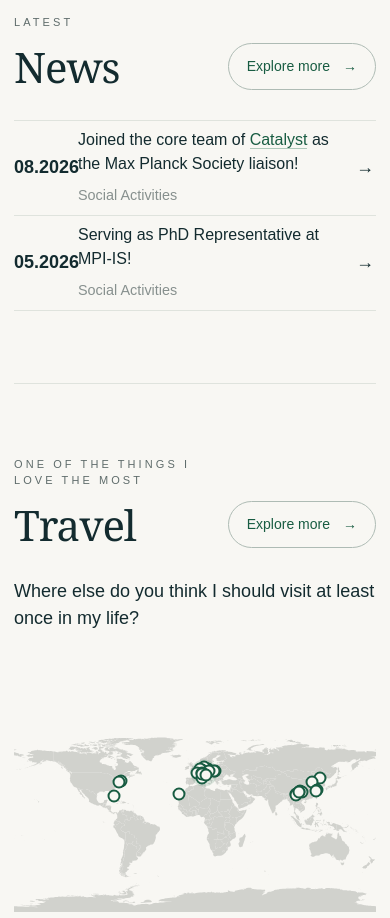
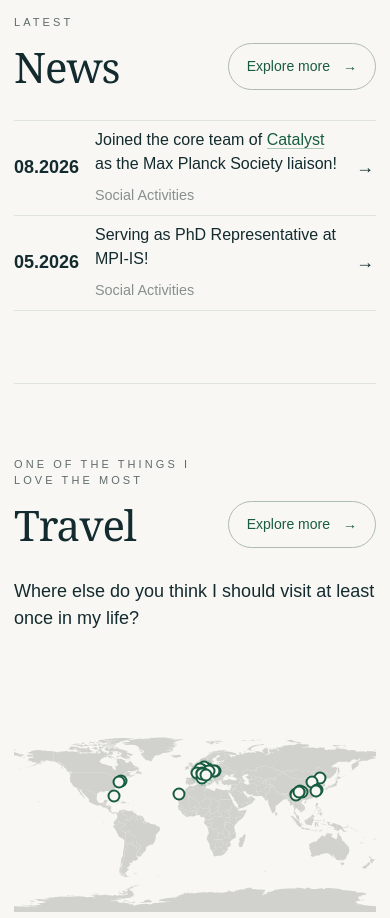
Before and after one commit to ChangCaoinGithub/ChangCaoinGithub.github.io, a Next.js app: page / in a window 390 px wide. Shown: the part 3740-4658 px from the top of the page. Built offline with nearby package versions, Linux system fonts and the light colour scheme.

Commit message:
Update news preview grid layout styles

```diff
--- a/app/globals.css
+++ b/app/globals.css
@@ -189,7 +189,7 @@ h1 em { font-style:normal; color:var(--green); }
   .page-hero { min-height:500px; }
   .page-hero h1 { font-size:42px; }
   .preview-heading { margin-bottom:30px; }
-  .news-preview>a { grid-template-columns:52px 1fr 20px; gap:12px; }
+  .news-preview>a { grid-template-columns:65px 1fr 20px; gap:16px; }
   .large-timeline article { grid-template-columns:1fr; gap:25px; }
   .large-timeline article>div:first-child { justify-content:flex-start; gap:30px; }
   .fact-grid { grid-template-columns:1fr; gap:20px; }
```
